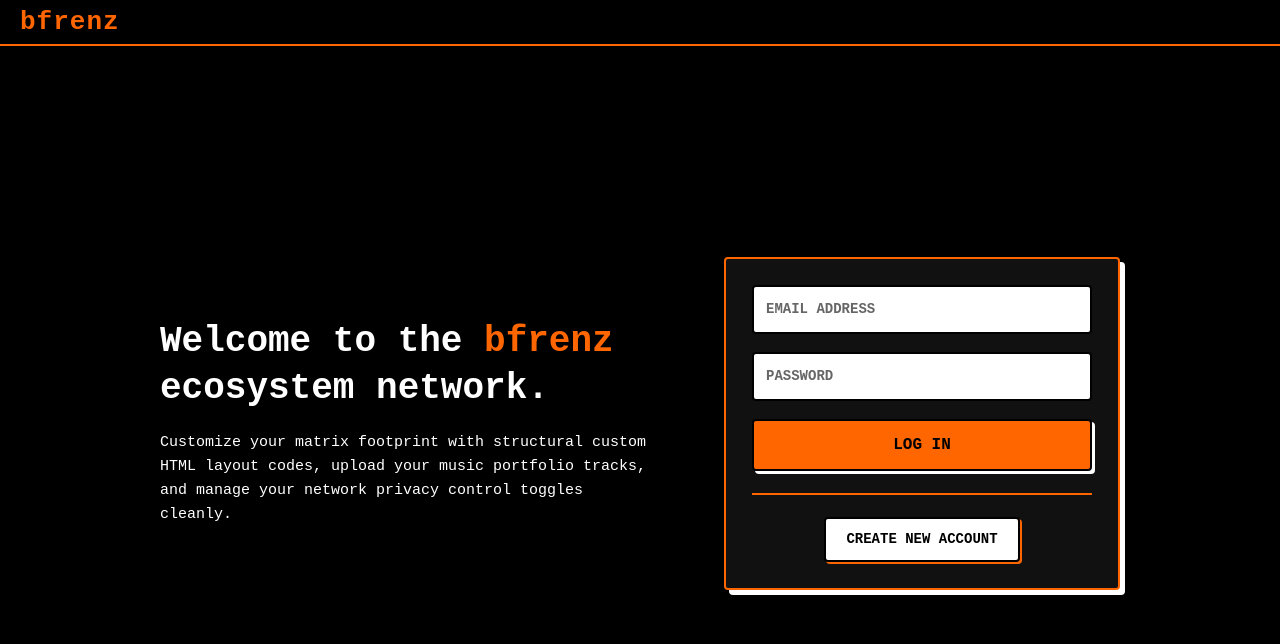
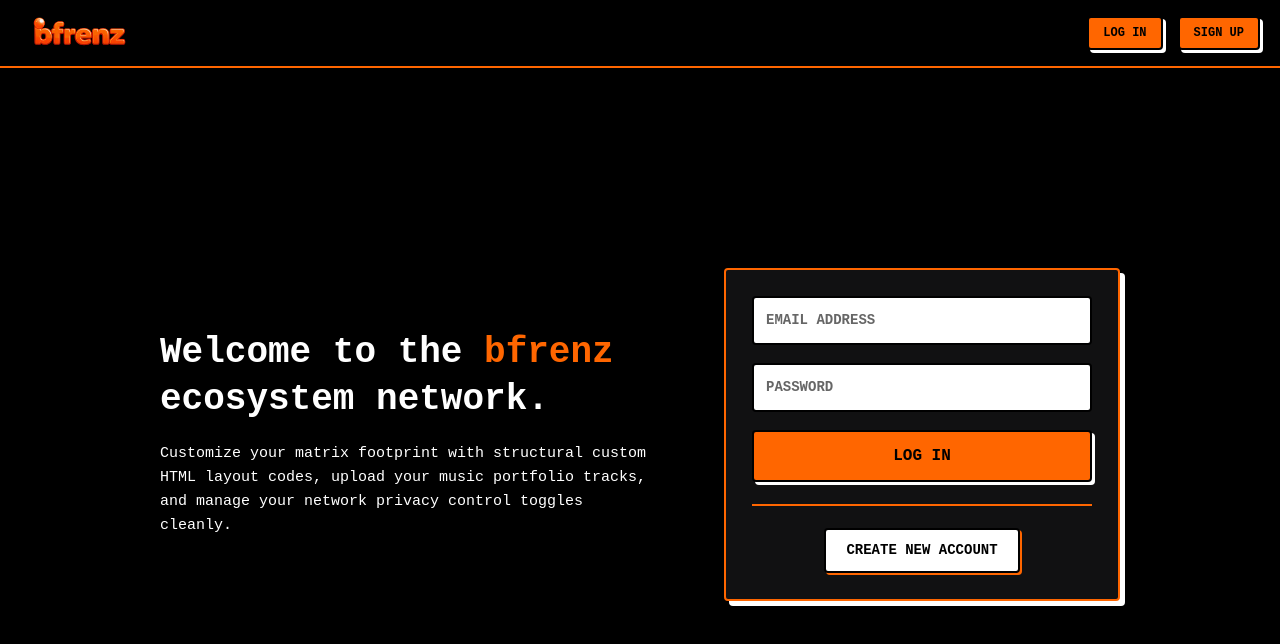
Before and after one commit to Dead-world/BFRENZ, a React (Vite) app: page / in a window 1280 px wide. Shown: the top 644 px of the page. Built offline with nearby package versions, Linux system fonts and the light colour scheme.

Commit message:
FIXED LANDING PAGE

```diff
--- a/src/pages/LandingPage.jsx
+++ b/src/pages/LandingPage.jsx
@@ -2,7 +2,8 @@ import React, { useState } from 'react';
 import { supabase } from '../supabaseClient';
 import { useAuth } from '../hooks/useAuth';
 import { Link, useNavigate } from 'react-router-dom';
-import './LandingPage.css'; // Connects your dedicated retro theme stylesheet sheets
+import NavBar from '../components/NavBar'; // ⭐ Added your global navbar component import
+import './LandingPage.css';
 
 export default function LandingPage() {
   const navigate = useNavigate();
@@ -76,12 +77,8 @@ export default function LandingPage() {
   return (
     <div className="landing-wrapper">
 
-      {/* 🧭 NAVIGATION HEADER LOGO STRIP */}
-      <nav className="landing-navbar">
-        <div>
-          <Link to="/" className="landing-logo-text">bfrenz</Link>
-        </div>
-      </nav>
+      {/* 🧭 GLOBAL RETRO NAVIGATION BAR LAYER */}
+      <NavBar /> {/* ⭐ Swapped raw placeholder nav out for your actual platform NavBar */}
 
       {/* Main split features grid content framework frame */}
       <div className="landing-content-split">
```
